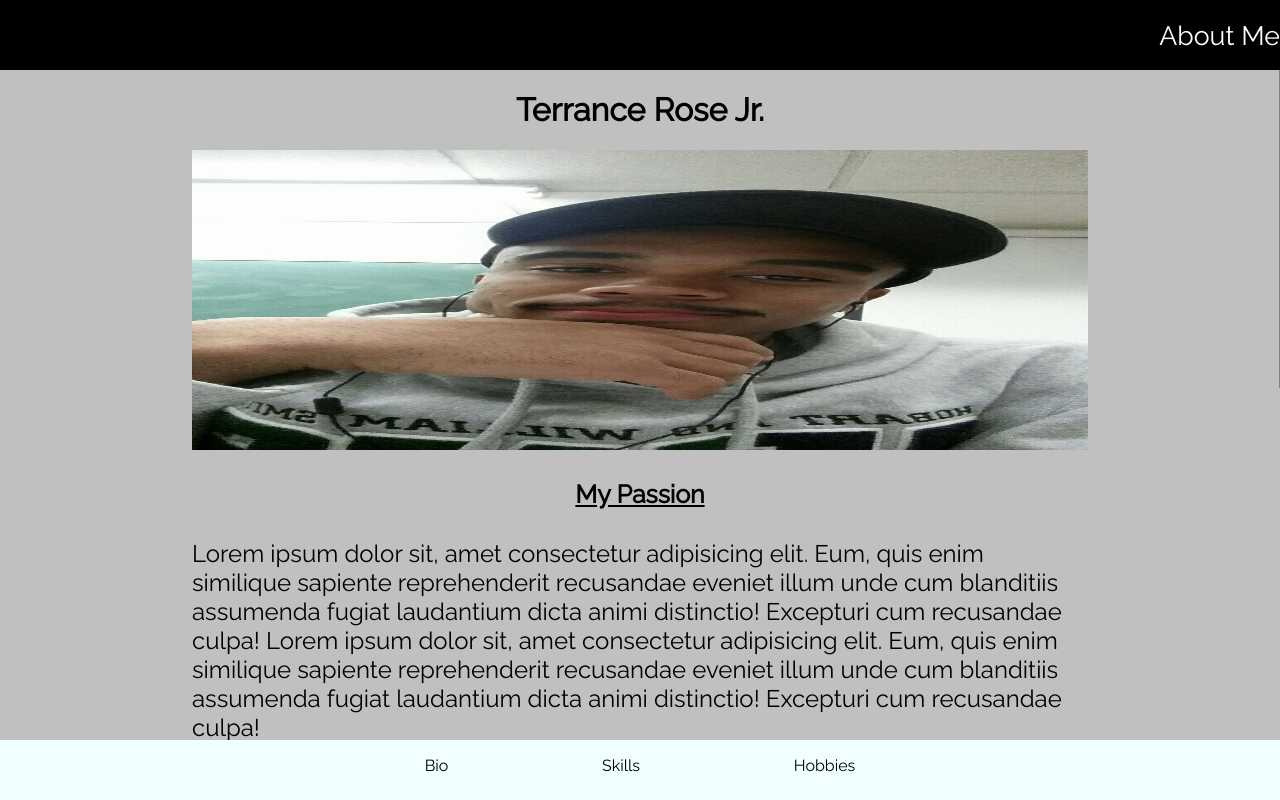
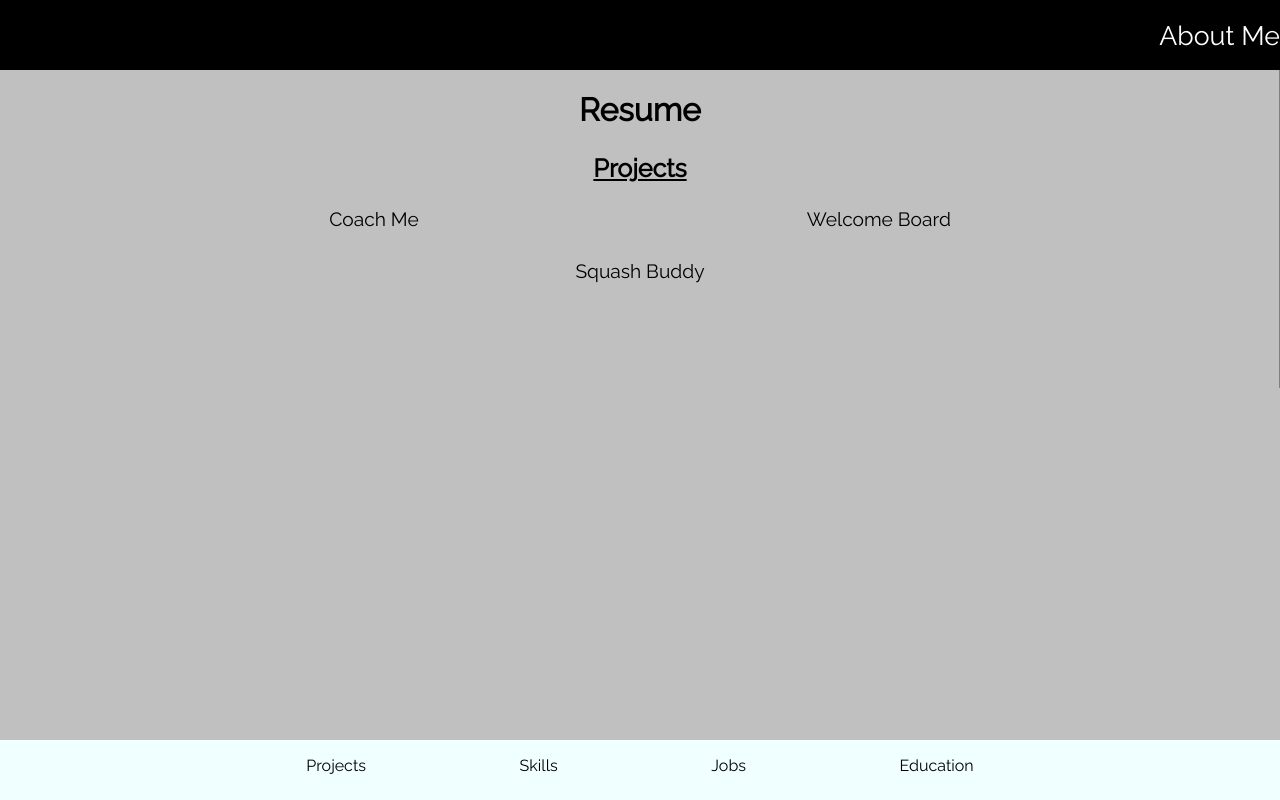
Before and after one commit to trose618/personal-site, a website: page index.html in a window 1280 px wide. Shown: the top 800 px of the page. Drawn offline with Linux system fonts and the light colour scheme.

Commit message:
made about me page template, now resume page

```diff
--- a/index.js
+++ b/index.js
@@ -7,8 +7,8 @@ document.addEventListener("DOMContentLoaded", () => {
     let mainBody = document.querySelector('.main-body');
 
     //load up footer content
-    footerList.innerHTML = toggleFooterList("About Me");
-    mainBody.innerHTML = togglePage('About Me')
+    footerList.innerHTML = toggleFooterList("Resume");
+    mainBody.innerHTML = togglePage('Resume')
 
     burger.addEventListener('click', () => {
         document.querySelector('.menu-holder').classList.toggle('active');
@@ -38,10 +38,10 @@ document.addEventListener("DOMContentLoaded", () => {
                     <li class="footer-menu-item"><a href="#hobbies">Hobbies</a></li>`
         }
         if (page === 'Resume') {
-            return `<li class="footer-menu-item">Bio</li>
-                    <li class="footer-menu-item">Projects</li>
+            return `<li class="footer-menu-item">Projects</li>
                     <li class="footer-menu-item">Skills</li>
-                    <li class="footer-menu-item">Experiences</li>`
+                    <li class="footer-menu-item">Jobs</li>
+                    <li class="footer-menu-item">Education</li>`
         }
         if (page === 'Projects') {
             return `<li class="footer-menu-item">Squash Buddy</li>
@@ -93,6 +93,38 @@ document.addEventListener("DOMContentLoaded", () => {
                         </p>
                     </a>`
 
+        } if (page === "Resume") {
+            return `<a id="bio">
+                        <h1>
+                            Resume
+                        </h1>
+                    </a>
+
+                    <h3>
+                        Projects
+                    </h3>
+
+                    <div class="project-holder">
+                        <ul>
+                            <li><span>Coach Me</span>
+                                <ul>
+
+                                </ul>
+                            </li>
+                            <li><span>Welcome Board</span>
+                                <ul>
+
+                                </ul>
+                            </li>
+                            <li><span>Squash Buddy</span>
+                                <ul>
+
+                                </ul>
+                            </li>
+                        </ul>
+                    </div>
+
+                    `
         } else { return `<h1>${page}</h1>` }
     }
 })
--- a/style.css
+++ b/style.css
@@ -147,7 +147,7 @@ a div {height: 10px;} /* for moving to top of section*/
     text-align: left;
     font-size: 1.5em;
     padding-top:5px;
-    padding-left: 15%;;
+    padding-left: 15%;
     padding-right: 15%;
 }
 
@@ -156,8 +156,24 @@ a div {height: 10px;} /* for moving to top of section*/
     text-decoration: underline;
 }
 
-ul li {
+header ul li {
     display: inline-block;
+}
+
+ul {
+    padding:0;
+    list-style: none;
+}
+
+.project-holder ul li {
+    padding-bottom: 30px;
+    padding-left: 15%;
+    padding-right: 15%;
+    text-align: left;
+}
+
+.project-holder span {
+    font-size: 1.2em;
 }
 
 .footer-menu-list {
```
